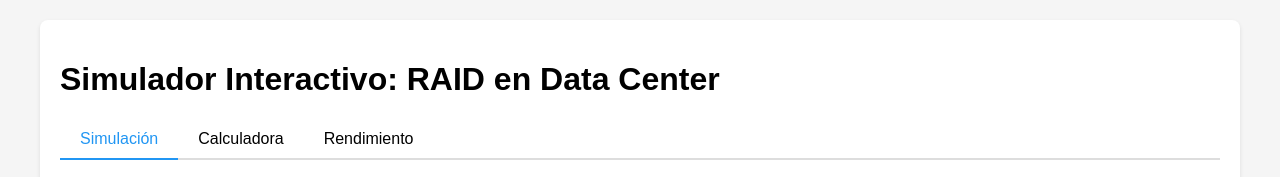
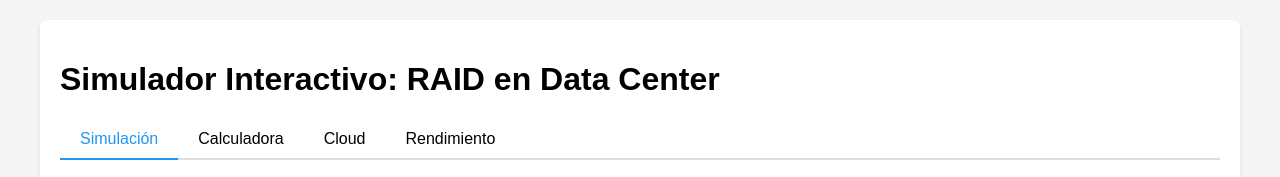
Before and after one commit to CesarEduL/EjemploDataCenter, a plain HTML site: page index.html in a window 1280 px wide. Shown: the top 177 px of the page. Drawn offline with Linux system fonts and the light colour scheme.

Commit message:
Add Cloud Window

```diff
--- a/index.html
+++ b/index.html
@@ -12,6 +12,7 @@
         <div class="tabs">
             <div class="tab active" onclick="switchTab('simulation')">Simulación</div>
             <div class="tab" onclick="switchTab('calculator')">Calculadora</div>
+            <div class="tab" onclick="switchTab('cloud')">Cloud</div>
             <div class="tab" onclick="switchTab('performance')">Rendimiento</div>
         </div>
 
@@ -167,6 +168,10 @@
     </div>
 </div>
 
+    <div id="cloud" class="tab-content">
+
+    </div>
+
         <div id="performance" class="tab-content">
             <h2>Análisis de Rendimiento</h2>
             <div class="performance-meter">
```
